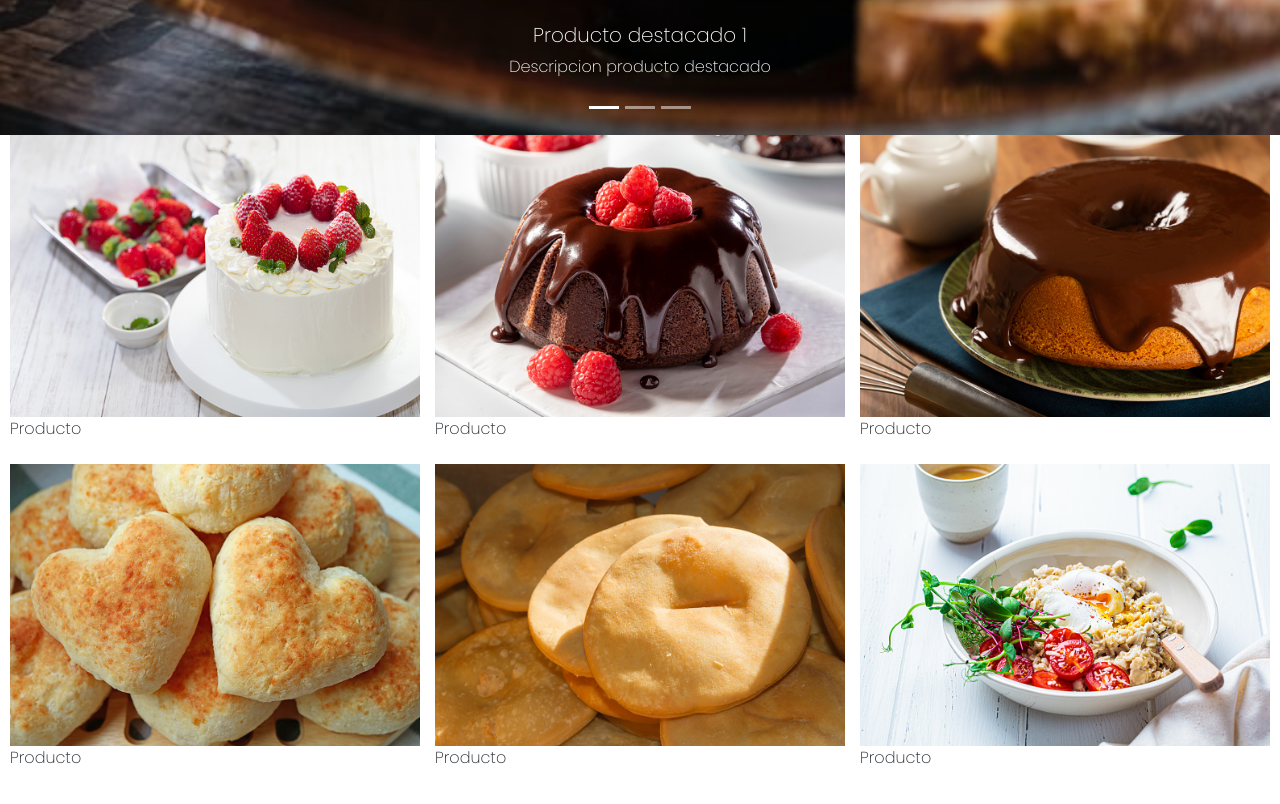
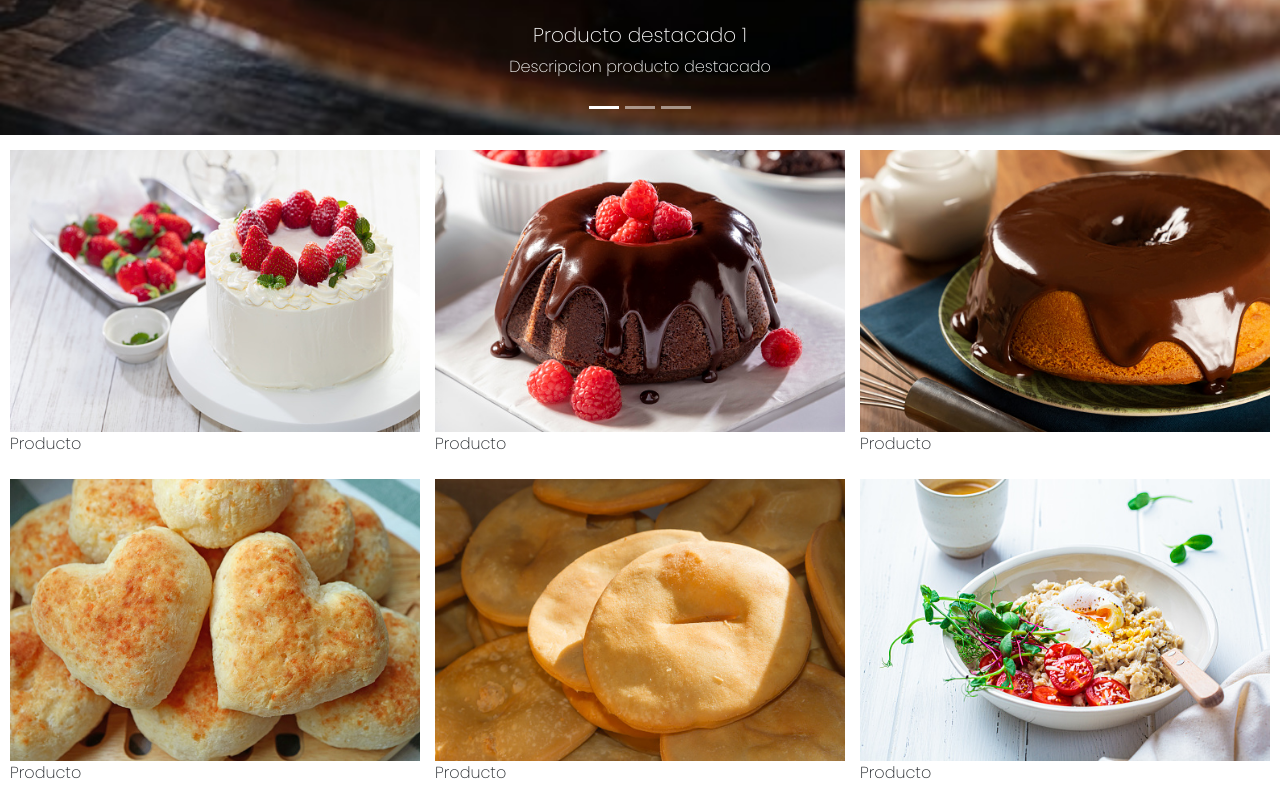
Before and after one commit to LucasMaciel01/Losalmendros---Maciel, a plain HTML site: page index.html in a window 1280 px wide. Shown: the part 795-1599 px from the top of the page. Drawn offline with nearby package versions, Linux system fonts and the light colour scheme.

Commit message:
margin fotos index cambiado

```diff
--- a/style.css
+++ b/style.css
@@ -37,7 +37,8 @@
     grid-template-rows: 1fr 1fr;
     grid-template-columns: 1fr 1fr 1fr;
 
-    margin-bottom: 65px;
+    margin-bottom: 15px;
+    margin-top: 15px;
     gap: 15px;
     margin-left: 10px;
     margin-right: 10px;
```
